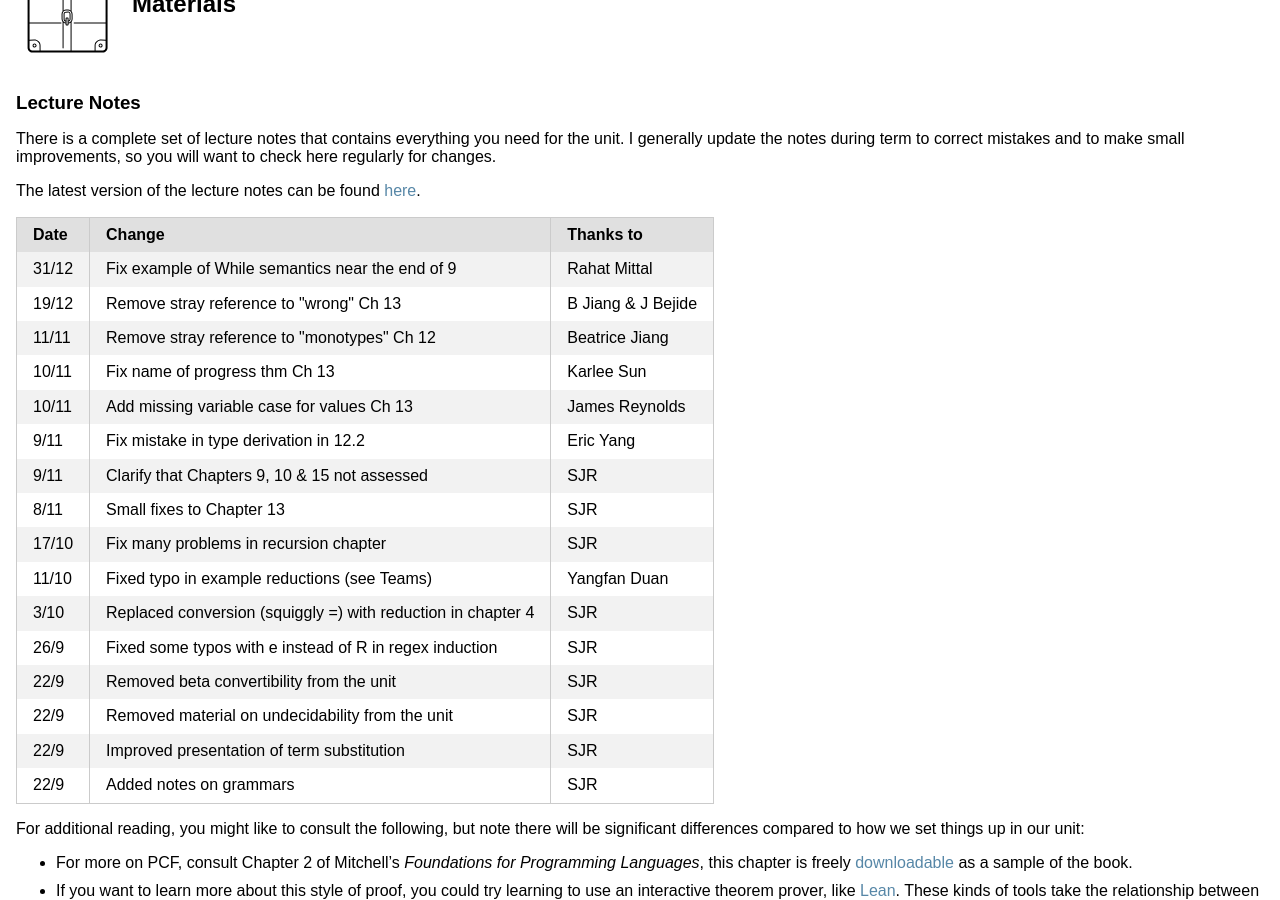
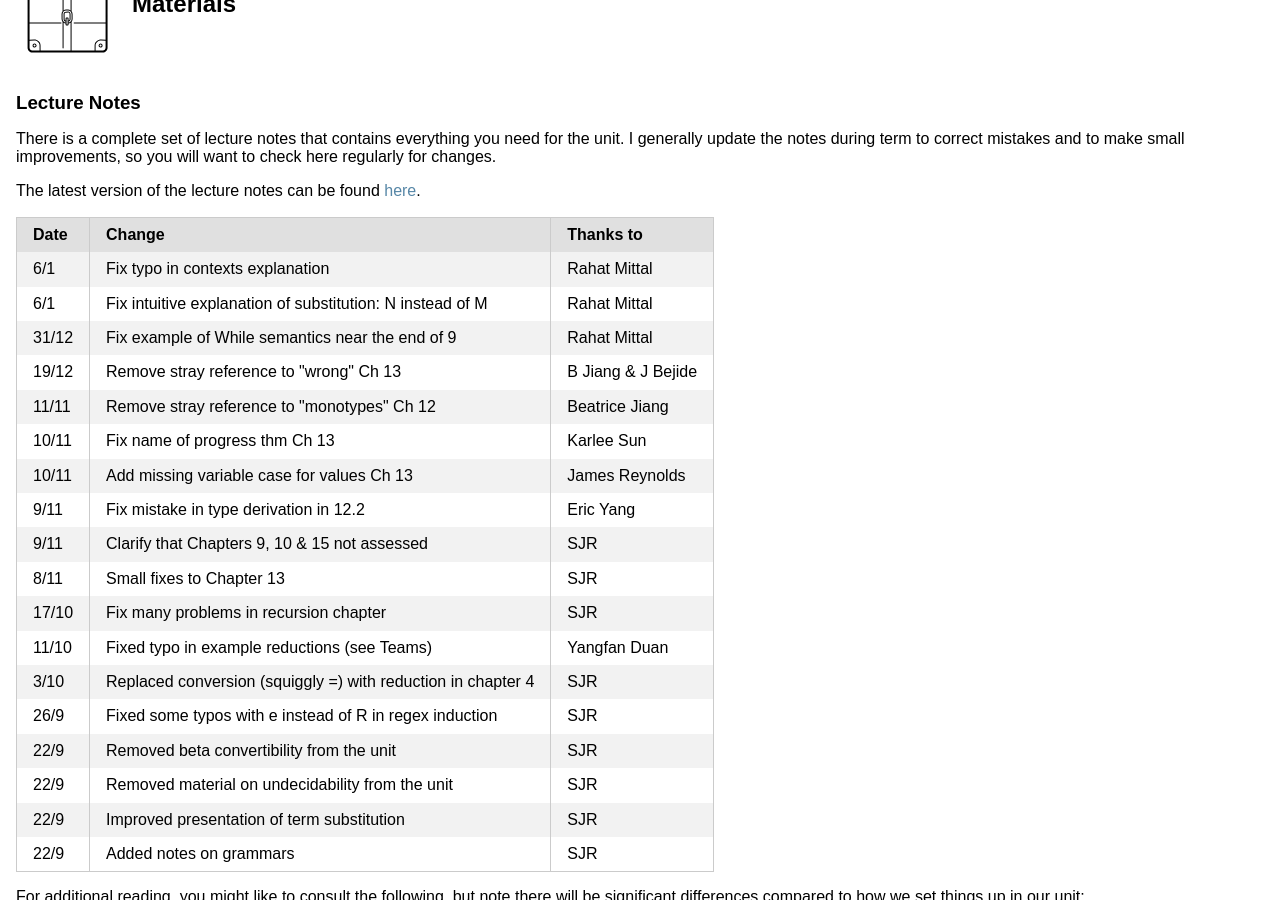
Before and after one commit to uob-coms30040/uob-coms30040.github.io, a Jekyll site: the page built from welcome.md, in a window 1280 px wide and 900 px high, scrolled down 679 px. Built offline with Jekyll 4.4.1, drawn with Linux system fonts in a browser that asks for light colours; nearby versions of some CDN libraries.

Commit message:
changelog

```diff
--- a/welcome.md
+++ b/welcome.md
@@ -43,6 +43,8 @@ Outside of lectures and classes, if you have any questions about the material, t
   </tr>
   </thead>
   <tbody>
+    <tr><td>6/1</td><td>Fix typo in contexts explanation</td><td>Rahat Mittal</td></tr>
+    <tr><td>6/1</td><td>Fix intuitive explanation of substitution: N instead of M</td><td>Rahat Mittal</td></tr>
     <tr><td>31/12</td><td>Fix example of While semantics near the end of 9</td><td>Rahat Mittal</td></tr>
     <tr><td>19/12</td><td>Remove stray reference to "wrong" Ch 13</td><td>B Jiang & J Bejide</td></tr>
     <tr><td>11/11</td><td>Remove stray reference to "monotypes" Ch 12</td><td>Beatrice Jiang</td></tr>
```
